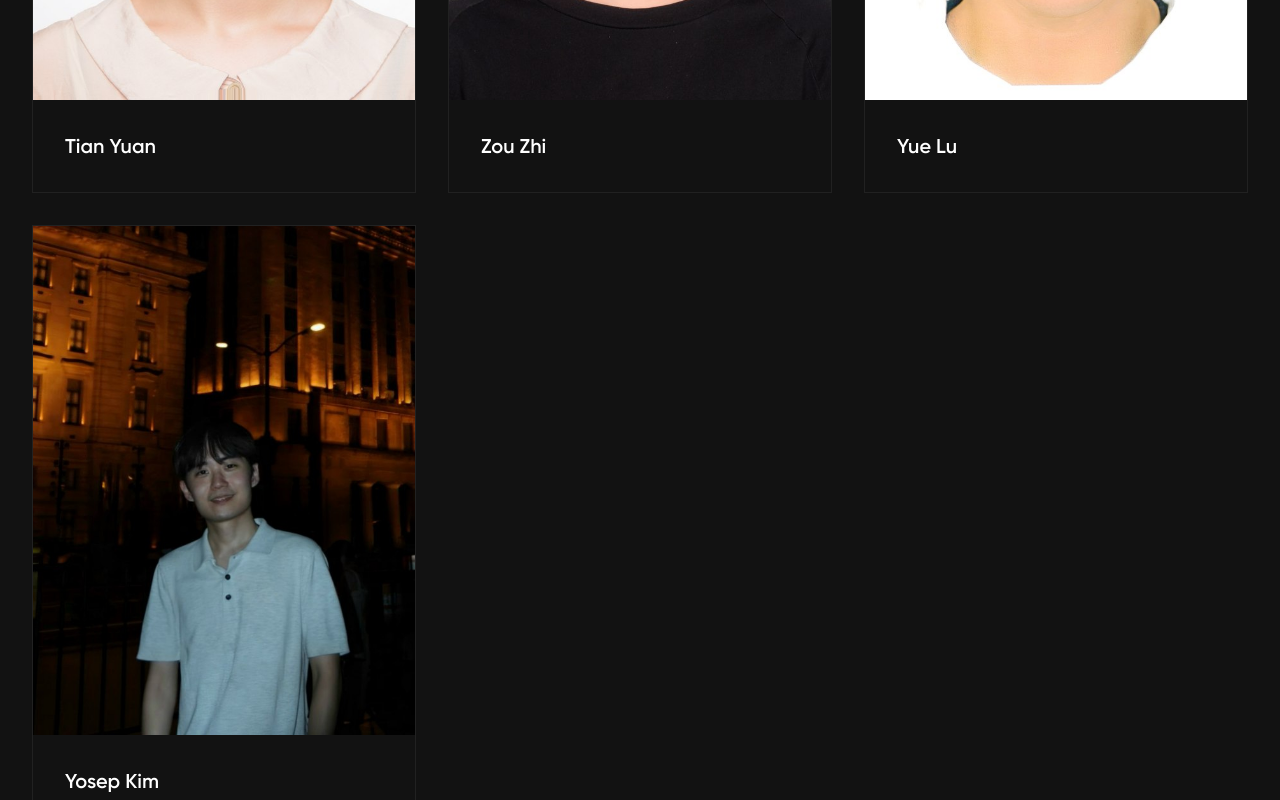
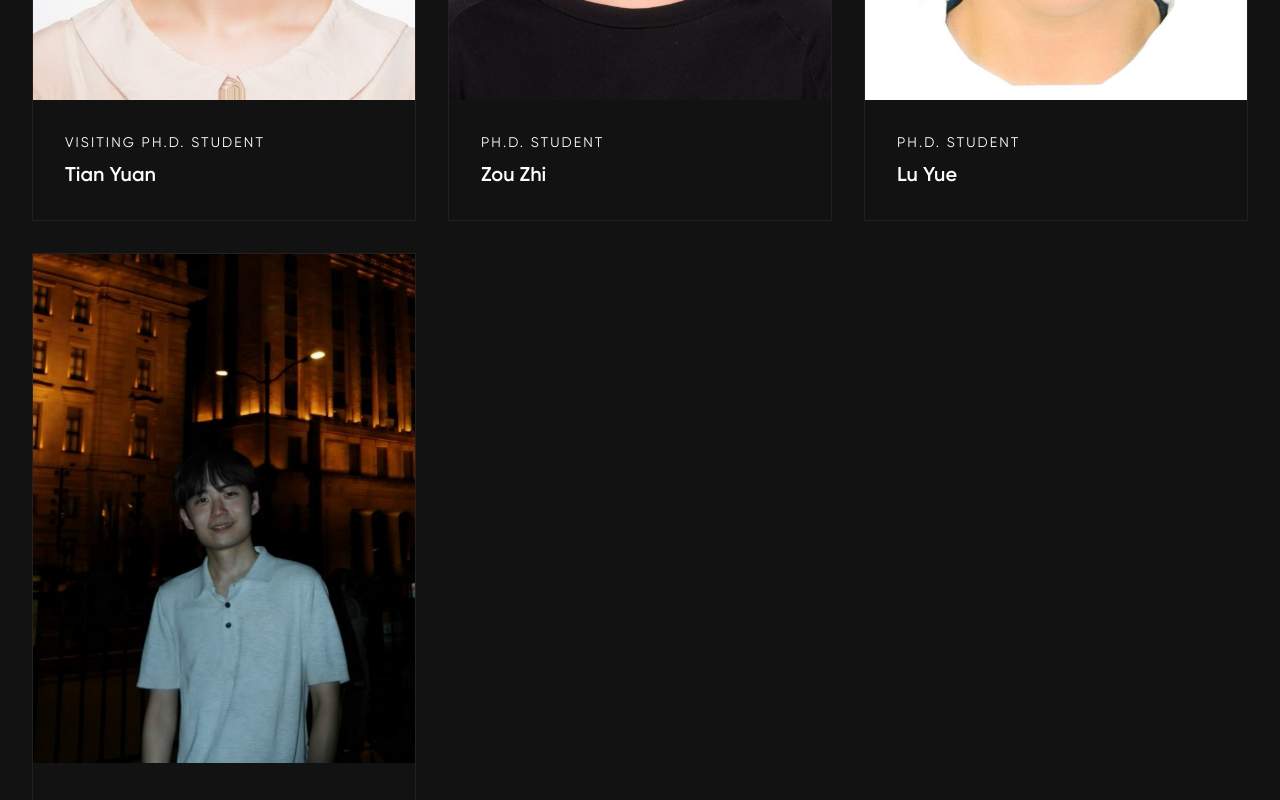
Before and after one commit to jxbsia/Group-Website, a React (Vite) app: page /team in a window 1280 px wide. Shown: the part 4140-4940 px from the top of the page. Built offline with nearby package versions, Linux system fonts and the light colour scheme.

Commit message:
Add student roles to the Team page

```diff
--- a/src/data/team.json
+++ b/src/data/team.json
@@ -106,7 +106,7 @@
     {
       "id": "14",
       "name": "Tian Yuan",
-      "position": "",
+      "position": "Visiting Ph.D. Student",
       "email": "",
       "researchInterests": [],
       "startYear": "",
@@ -115,7 +115,7 @@
     {
       "id": "15",
       "name": "Zou Zhi",
-      "position": "",
+      "position": "Ph.D. Student",
       "email": "",
       "researchInterests": [],
       "startYear": "",
@@ -123,8 +123,8 @@
     },
     {
       "id": "16",
-      "name": "Yue Lu",
-      "position": "",
+      "name": "Lu Yue",
+      "position": "Ph.D. Student",
       "email": "",
       "researchInterests": [],
       "startYear": "",
@@ -133,7 +133,7 @@
     {
       "id": "18",
       "name": "Yosep Kim",
-      "position": "",
+      "position": "Ph.D. Student",
       "email": "",
       "researchInterests": [],
       "startYear": "",
--- a/src/pages/Team.tsx
+++ b/src/pages/Team.tsx
@@ -59,7 +59,7 @@ const Team = () => {
               {row.map((member, index) => {
                 const hasStartYear = /^\d{4}$/.test(member.startYear);
 
-                const hasProfileDetails = Boolean(member.position || member.email || member.startYear || member.researchInterests.length);
+                const hasProfileDetails = Boolean(member.email || member.startYear || member.researchInterests.length);
 
                 return (
                   <AnimatedBlock key={member.id} delay={0.1 + (index % 6) * 0.05}>
```
